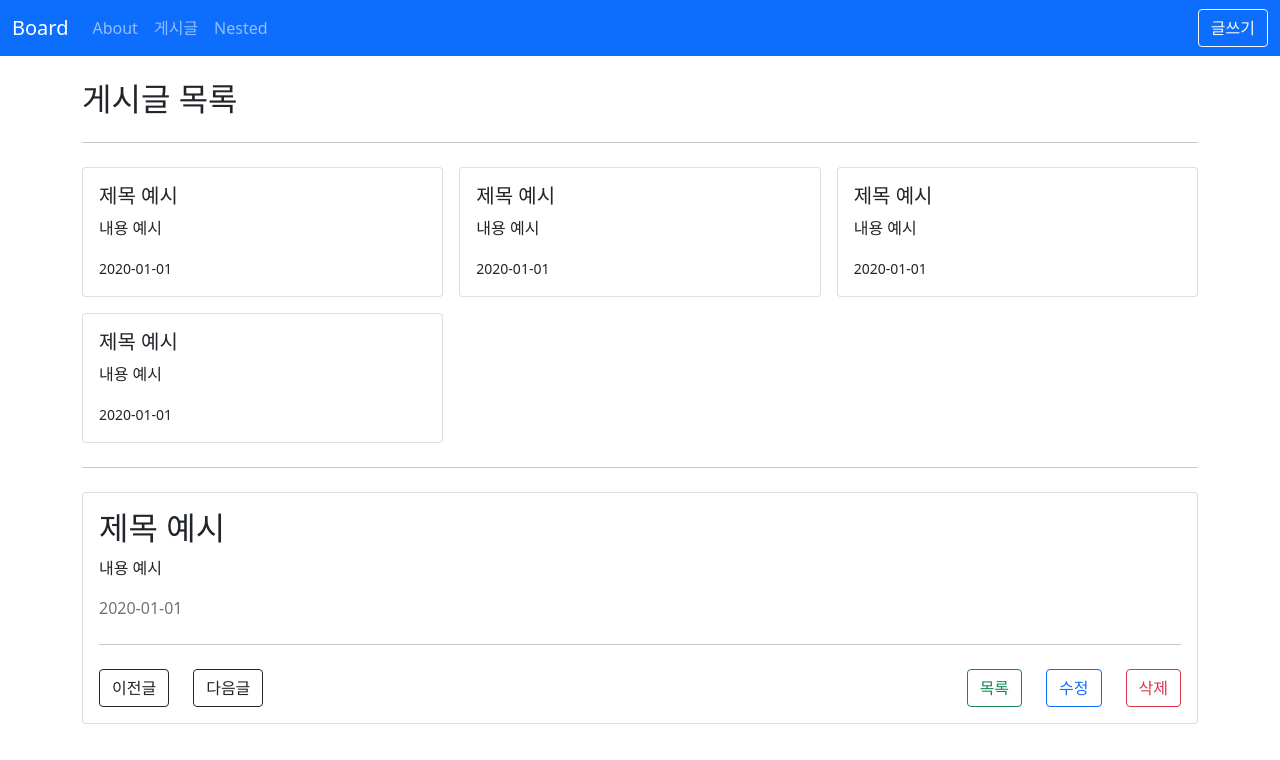
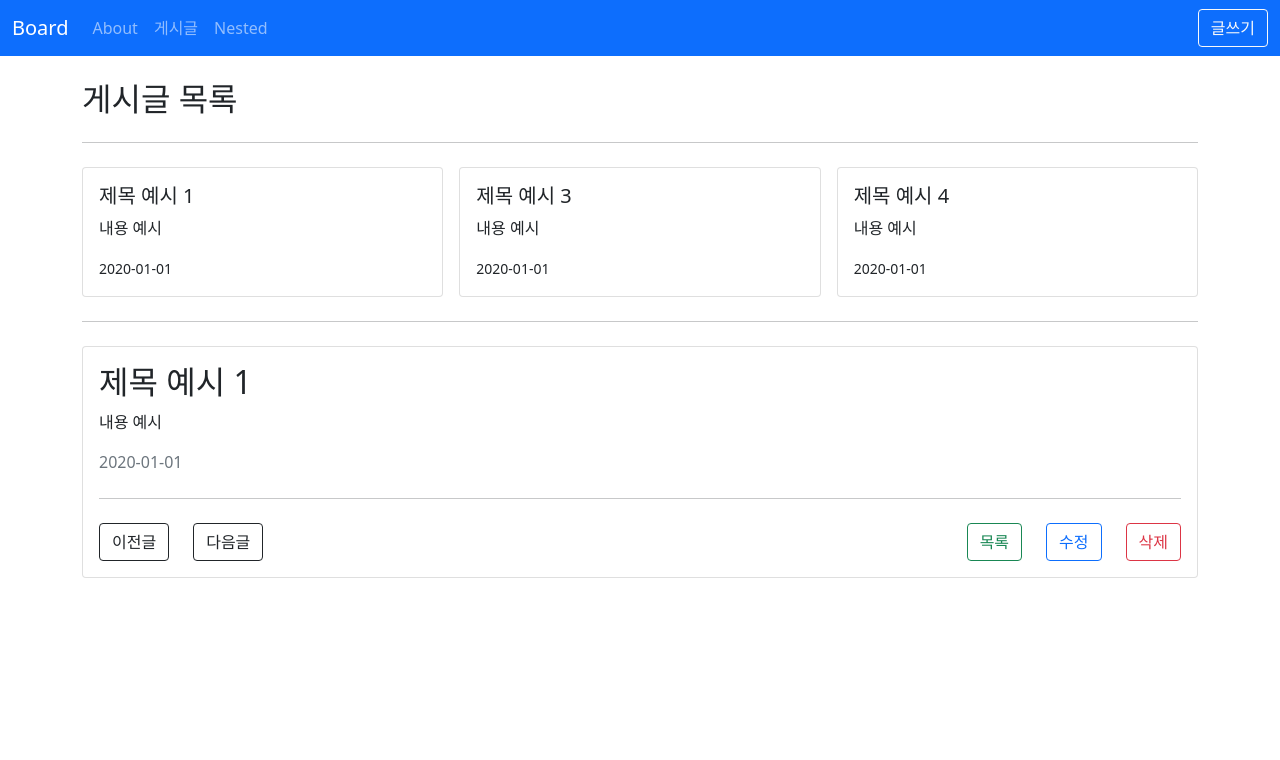
Before and after one commit to juhyeon1114/vue3-board, a Vue app: page /posts in a window 1280 px wide. Shown: the top 760 px of the page. Built offline with nearby package versions, Linux system fonts and the light colour scheme; data requests are answered from the project's data file.

Commit message:
Posts CRUD with json-server

```diff
--- a/db.json
+++ b/db.json
@@ -1,8 +1,22 @@
 {
-  "posts":  [
-    { "id": 1, "title": "제목 예시 1", "contents": "내용 예시", "createdAt": "2020-01-01" },
-    { "id": 2, "title": "제목 예시 2", "contents": "내용 예시", "createdAt": "2020-01-01" },
-    { "id": 3, "title": "제목 예시 3", "contents": "내용 예시", "createdAt": "2020-01-01" },
-    { "id": 4, "title": "제목 예시 4", "contents": "내용 예시", "createdAt": "2020-01-01" }
+  "posts": [
+    {
+      "id": 1,
+      "title": "제목 예시 1",
+      "contents": "내용 예시",
+      "createdAt": "2020-01-01"
+    },
+    {
+      "id": 3,
+      "title": "제목 예시 3",
+      "contents": "내용 예시",
+      "createdAt": "2020-01-01"
+    },
+    {
+      "id": 4,
+      "title": "제목 예시 4",
+      "contents": "내용 예시",
+      "createdAt": "2020-01-01"
+    }
   ]
 }
--- a/package.json
+++ b/package.json
@@ -9,6 +9,7 @@
     "lint": "eslint . --ext .vue,.js,.jsx,.cjs,.mjs --fix --ignore-path .gitignore"
   },
   "dependencies": {
+    "axios": "^0.27.2",
     "bootstrap": "^5.1.3",
     "bootstrap-icons": "^1.8.3",
     "vue": "^3.2.37",
--- a/src/api/posts.js
+++ b/src/api/posts.js
@@ -1,14 +1,33 @@
-export const posts = [
-  { id: 1, title: '제목 예시', contents: '내용 예시', createdAt: '2020-01-01' },
-  { id: 2, title: '제목 예시', contents: '내용 예시', createdAt: '2020-01-01' },
-  { id: 3, title: '제목 예시', contents: '내용 예시', createdAt: '2020-01-01' },
-  { id: 4, title: '제목 예시', contents: '내용 예시', createdAt: '2020-01-01' },
-];
+import axios from 'axios';
 
-export const getPosts = () => {
-  return posts;
+const Axios = axios.create({ baseURL: 'http://localhost:5000' });
+
+export const getPosts = async () => {
+  try {
+    return (await Axios.get('/posts')).data;
+  } catch (error) {
+    console.error(error);
+    return [];
+  }
 };
 
-export const getPostById = id => {
-  return posts.find(v => v.id === Number(id));
+export const getPostById = async id => {
+  try {
+    return (await Axios.get(`/posts/${id}`)).data;
+  } catch (error) {
+    console.error(error);
+    return {};
+  }
 };
+
+export const createPost = async data => {
+  return Axios.post('/posts', data);
+};
+
+export const updatePost = async (id, data) => {
+  return Axios.put(`/posts/${id}`, data);
+};
+
+export const deletePost = async id => {
+  return Axios.delete(`/posts/${id}`);
+};
--- a/src/views/posts/PostCreateView.vue
+++ b/src/views/posts/PostCreateView.vue
@@ -6,7 +6,12 @@
     <form @submit.prevent="onSubmitForm">
       <div class="mb-3">
         <label for="title" class="form-label">제목</label>
-        <input type="text" class="form-control" id="title" v-model="title" />
+        <input
+          type="text"
+          class="form-control"
+          id="title"
+          v-model="form.title"
+        />
       </div>
       <div class="mb-3">
         <label for="contents" class="form-label">내용</label>
@@ -14,26 +19,38 @@
           class="form-control"
           id="contents"
           rows="3"
-          v-model="contents"
+          v-model="form.contents"
         ></textarea>
       </div>
 
       <div class="pt-4">
         <button type="button" class="btn btn-outline-dark me-2">목록</button>
-        <button type="button" class="btn btn-primary">저장</button>
+        <button type="submit" class="btn btn-primary">저장</button>
       </div>
     </form>
   </div>
 </template>
 
 <script setup>
+import { createPost } from '@/api/posts';
 import { ref } from 'vue';
+import { useRouter } from 'vue-router';
 
-const title = ref();
-const contents = ref();
+const form = ref({
+  title: '',
+  contents: '',
+});
+const router = useRouter();
 
-const onSubmitForm = () => {
-  console.log('submit', title.value, contents);
+const onSubmitForm = async () => {
+  const data = { ...form.value, createdAt: Date.now() };
+  try {
+    const res = await createPost(data);
+    console.log('submit', res);
+    router.push({ name: 'PostList' });
+  } catch (error) {
+    console.error(error);
+  }
 };
 </script>
 
--- a/src/views/posts/PostDetailView.vue
+++ b/src/views/posts/PostDetailView.vue
@@ -28,7 +28,7 @@
 </template>
 
 <script setup>
-import { getPostById } from '@/api/posts';
+import { deletePost, getPostById } from '@/api/posts';
 import { ref } from 'vue';
 import { useRoute, useRouter } from 'vue-router';
 
@@ -52,9 +52,14 @@ const post = ref({});
  * 단) 객체 전체 할당 불가능
  */
 
-const fetchPost = () => {
-  const data = getPostById(id);
-  post.value = { ...data };
+const fetchPost = async () => {
+  post.value = {};
+  try {
+    const data = await getPostById(id);
+    post.value = { ...data };
+  } catch (error) {
+    console.error(error);
+  }
 };
 
 const goToList = () => {
@@ -65,8 +70,14 @@ const goToEdit = () => {
   router.push({ name: 'PostEdit', params: { id: route.params.id } });
 };
 
-const onClickDelete = () => {
-  console.log('hi');
+const onClickDelete = async () => {
+  try {
+    const res = await deletePost(id);
+    console.log(res);
+    router.push({ name: 'PostList' });
+  } catch (error) {
+    console.error(error);
+  }
 };
 
 fetchPost();
--- a/src/views/posts/PostEditView.vue
+++ b/src/views/posts/PostEditView.vue
@@ -6,7 +6,12 @@
     <form @submit.prevent="onSubmitForm">
       <div class="mb-3">
         <label for="title" class="form-label">제목</label>
-        <input type="text" class="form-control" id="title" v-model="title" />
+        <input
+          type="text"
+          class="form-control"
+          id="title"
+          v-model="post.title"
+        />
       </div>
       <div class="mb-3">
         <label for="contents" class="form-label">내용</label>
@@ -14,7 +19,7 @@
           class="form-control"
           id="contents"
           rows="3"
-          v-model="contents"
+          v-model="post.contents"
         ></textarea>
       </div>
 
@@ -33,21 +38,39 @@
 </template>
 
 <script setup>
-import { reactive } from 'vue';
+import { getPostById, updatePost } from '@/api/posts';
+import { ref } from 'vue';
 import { useRoute, useRouter } from 'vue-router';
 
-const title = reactive();
-const contents = reactive();
 const route = useRoute();
 const router = useRouter();
+const post = ref({});
+const id = route.params.id;
+
+const fetchPost = async () => {
+  post.value = {};
+  try {
+    const data = await getPostById(id);
+    post.value = { ...data };
+  } catch (error) {
+    console.error(error);
+  }
+};
 
 const goToDetail = () => {
   router.push({ name: 'PostDetail', params: { id: route.params.id } });
 };
 
-const onSubmitForm = () => {
-  console.log('submit', title, contents);
+const onSubmitForm = async () => {
+  try {
+    await updatePost(id, post.value);
+    router.push({ name: 'PostDetail', params: { id } });
+  } catch (error) {
+    console.error(error);
+  }
 };
+
+fetchPost();
 </script>
 
 <style lang="scss" scoped></style>
--- a/src/views/posts/PostListView.vue
+++ b/src/views/posts/PostListView.vue
@@ -32,7 +32,9 @@ import { useRouter } from 'vue-router';
 const router = useRouter();
 const posts = ref([]);
 
-const fetchPosts = () => (posts.value = getPosts());
+const fetchPosts = async () => {
+  posts.value = await getPosts();
+};
 fetchPosts();
 
 const onClickPostCard = post => {
```
